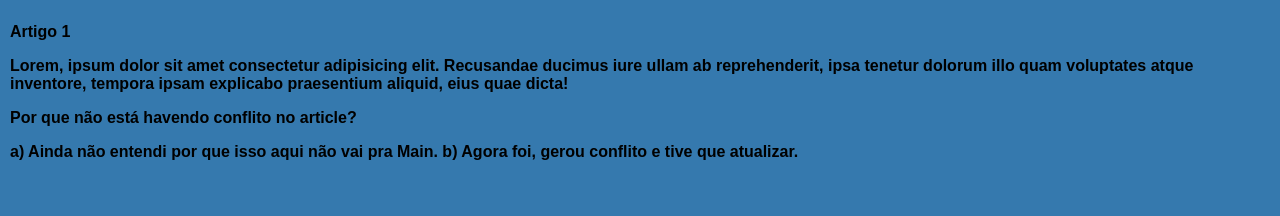
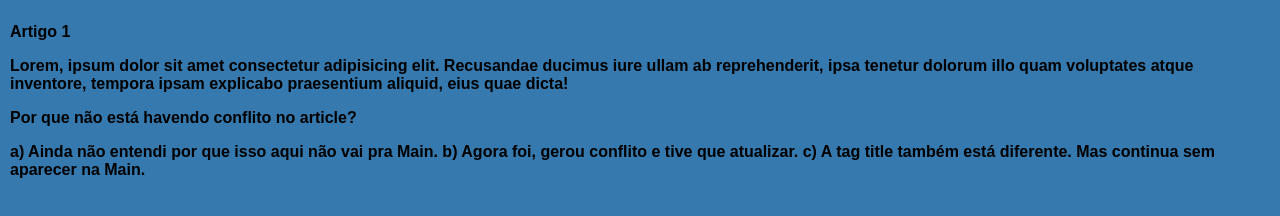
Before and after one commit to aecio-neto/projeto-site, a plain HTML site: page index.html in a window 1280 px wide. Drawn offline with Linux system fonts and the light colour scheme.

Commit message:
Update index.html

```diff
--- a/index.html
+++ b/index.html
@@ -17,7 +17,7 @@
                 </article>
                 <article>
                     <h2>Por que não está havendo conflito no article?</h2>
-                    <p>a) Ainda não entendi por que isso aqui não vai pra Main. b) Agora foi, gerou conflito e tive que atualizar.</p>
+                    <p>a) Ainda não entendi por que isso aqui não vai pra Main. b) Agora foi, gerou conflito e tive que atualizar. c) A tag title também está diferente. Mas continua sem aparecer na Main.</p>
                 </article>
             </h1>
         </header>
```
